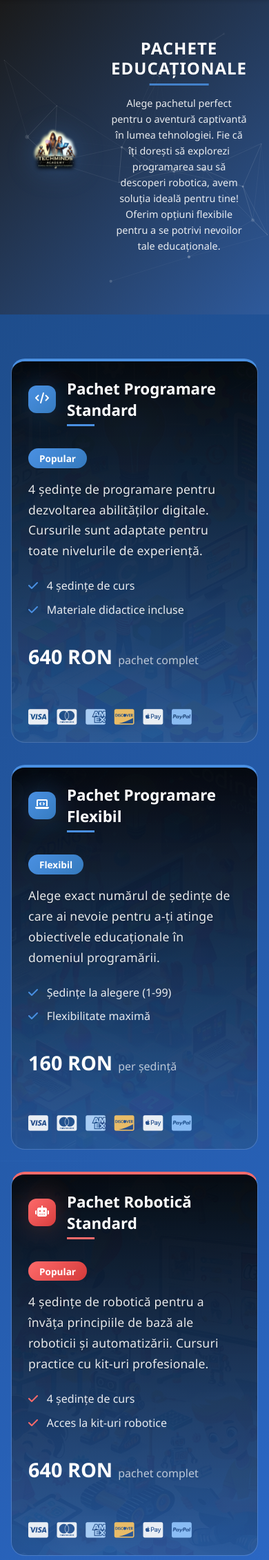
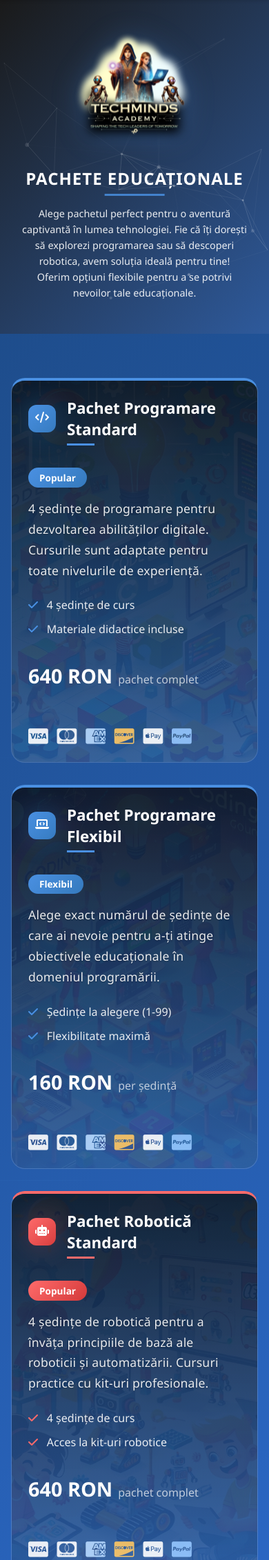
Before and after one commit to gigibardan/TMA, a PHP site: page /pachete.html in a window 390 px wide. Shown: the part 65-2327 px from the top of the page at 69% size. Run offline with PHP 8.4, Linux system fonts and the light colour scheme; some libraries are stand-ins or nearby versions.

Commit message:
fix logo pe mobile si carduri

```diff
--- a/css/pachete.css
+++ b/css/pachete.css
@@ -6,13 +6,13 @@
     background: linear-gradient(135deg, #1a1a1a, #2E5A9C);
     display: flex;
     align-items: center;
-    padding: 2rem 0; /* Adăugăm padding vertical pentru a asigura spațiu suficient */
+    padding: 1rem 0; /* Adăugăm padding vertical pentru a asigura spațiu suficient */
 }
 
 .hero-content {
     position: relative;
     z-index: 2;
-    padding: 1.5rem 2rem; /* Reducem padding-ul vertical */
+    padding: 1rem 2rem; /* Reducem padding-ul vertical */
     max-width: 1200px;
     margin: 0 auto;
     width: 100%;
@@ -26,6 +26,41 @@
 .hero-logo img {
     max-width: 80%;
     height: auto;
+}
+
+/* Optimizare pentru mobil - Logo sus */
+@media (max-width: 768px) {
+    .hero-content {
+        grid-template-columns: 1fr;
+        text-align: center;
+        gap: 0.1rem;
+    }
+
+    .hero-text {
+        order: 2;
+    }
+    .tech-description {
+
+        margin-bottom: 1rem;
+
+    }
+
+    .hero-logo {
+        order: 1;
+        display: flex;
+        justify-content: center;
+        margin-bottom: 1Srem;
+    }
+
+    .hero-logo img {
+        max-width: 60%;
+        margin: 0 auto;
+    }
+
+    .tech-title::after {
+        left: 50%;
+        transform: translateX(-50%);
+    }
 }
 
 /* Secțiunea de pachete */
@@ -144,8 +179,8 @@
     right: 0;
     bottom: 0;
     background: linear-gradient(to bottom,
-        rgba(0,0,0,0.9),
-        rgba(30, 77, 140, 0.7)
+        rgba(0, 0, 0, 0.7),
+        rgba(30, 77, 140, 0.5)
     );
     z-index: 1;
 }
```
